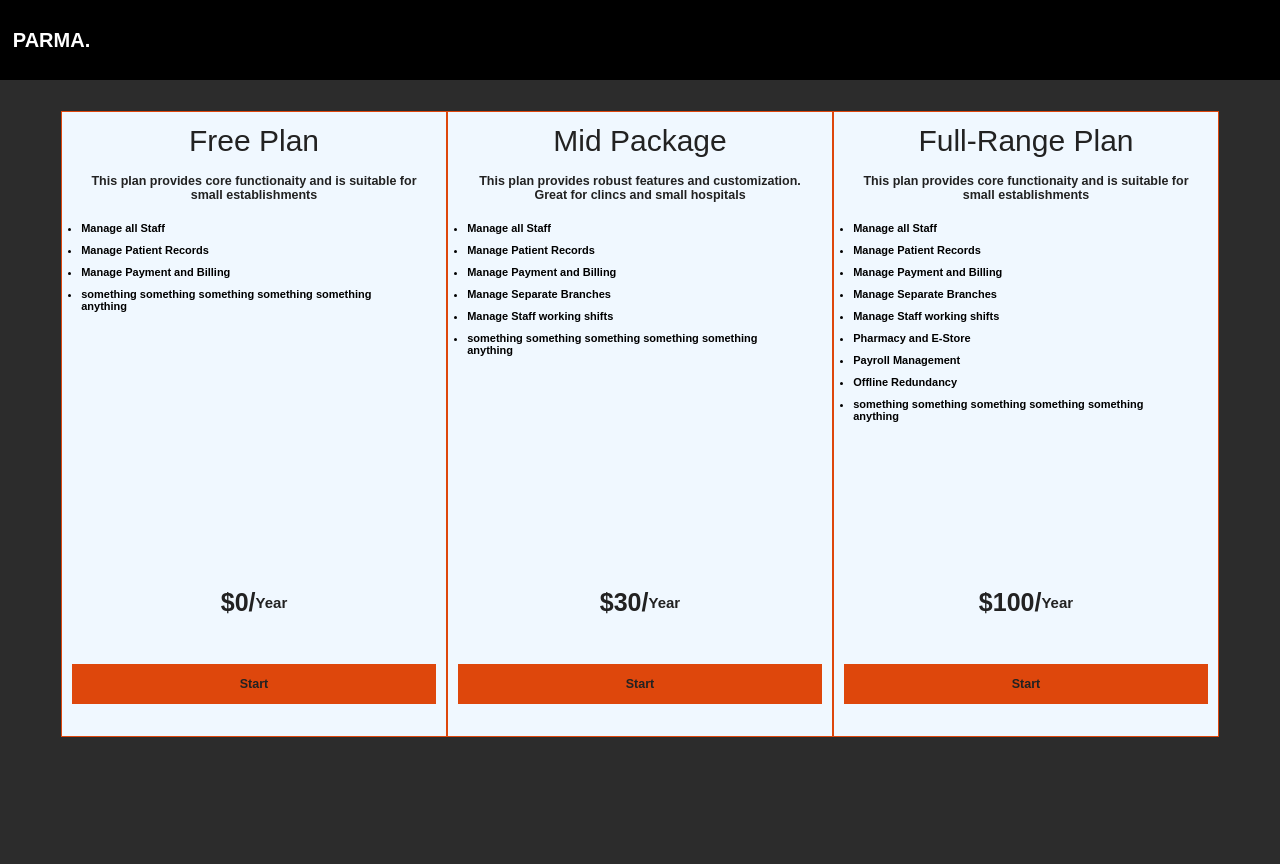
After one commit to James-koduah/parma, a Flask app: template templates/app_package/app_package.html in a window 1280 px wide. The commit adds this page. Run offline with Flask 3, Linux system fonts and the light colour scheme; the template is opened without the code that fills it, so the values that code supplies are empty; parts of the project's set-up code (start-up, migrations or seed data) failed here and were passed over.

Commit message:
Made the app_package plan page

```diff
--- a/flask_app.py
+++ b/flask_app.py
@@ -1,26 +1,109 @@
-#!/usr/bin/env python3
+#/usr/bin/env python3
 
-from flask import Flask, render_template, request, redirect
+def auth_user():
+    """ function to authenticate users to access parts of the app"""
+    auth_token = request.cookies.get('auth_parma')
+    user_cookie = request.cookies.get('user_parma')
+    if user_cookie: # Check if cookie exists
+        allow_user = control.auth_token(auth_token, user_cookie)
+        return allow_user
+    else: # if user_cookie dosen't exist
+        return False
+
+from flask import Flask, render_template, request, redirect, jsonify, make_response
 from flask_cors import CORS
 from mysql_engine.control_orm import control
 app = Flask(__name__)
 CORS(app)
-from sections.hospitals import hospitals
 from sections.hospital import hospital
-from sections.admin import admin
 
-app.register_blueprint(hospitals)
 app.register_blueprint(hospital)
-app.register_blueprint(admin)
+
+
 
 @app.route('/')
 def welcome():
     return render_template('welcome/welcome.html')
 
-@app.route('/login_signup')
+@app.route('/app_package', strict_slashes=False)
+def app_package():
+    allow = auth_user()
+    if allow == False:
+        print('kkks')
+        return redirect('/')
+    username = request.cookies.get('user_parma')
+    user = control.make_query('User', 'username', username)
+    return render_template('app_package/app_package.html', user=user)
+
+@app.route('/signup/', methods=['get', 'post'], strict_slashes=False)
+def signup():
+    firstname = request.form.get('first_name').capitalize()
+    lastname = request.form.get('last_name').capitalize()
+    name = f'{firstname} {lastname}'
+    username = request.form.get('username')
+    email = request.form.get('email')
+    password = request.form.get('password')
+
+    """Check if username already exists"""
+    check = control.make_query('User', 'username', username)
+    if check:
+        return render_template('error.html', message='Username Already in use')
+
+    """Check if email already exists"""
+    check = control.make_query('User', 'email', email)
+    if check:
+        return render_template('error.html', message='Email Already in use')
+
+    """Make a unique public id"""
+    while True:
+        public_id = control.create_token(20) # random token 20 characters long alphanumeric
+        check = control.make_query('User', 'public_id', public_id)
+        if check == None:
+            break
+    """Add user to database"""
+    user = control.evaluate('User')
+    login_token = control.create_token(20)
+    user.update(
+            name=name,
+            username=username,
+            email=email,
+            password=password,
+            public_id=public_id,
+            login_token=login_token,
+            )
+    control.add_item(user)
+    control.commit_session()
+    response = make_response(redirect('/app_package'))
+    response.set_cookie('auth_parma', f'{user.login_token}')
+    response.set_cookie('user_parma', f'{user.username}')
+    return response
+
+@app.route('/login', methods=['get', 'post'], strict_slashes=False)
 def login():
-    return render_template('login_signup.html')
+    if request.method == 'POST':
+        """Get Credentials"""
+        username = request.form.get('username')
+        email = request.form.get('email')
+        password = request.form.get('password')
 
+        """If the user is logging in with username"""
+        if username != '':
+            user = control.make_query('User', 'username', username)
+            if user == None or user.password != password:
+                return render_template('error.html', message='Wrong Username')
+
+        """if the user is logging in with email"""
+        if email != '':
+            user = control.make_query('User', 'email', email)
+            if user == None or user.password != password:
+                return render_template('error.html', message='Wrong email')
+
+        response = make_response(redirect(f'/app_package'))#change redirect to approiate route
+        response.set_cookie('auth_parma', f'{user.login_token}')
+        response.set_cookie('user_parma', f'{user.username}')
+        return response
+    return render_template('login/login.html')
 
 if __name__ == '__main__':
+    control.start_session()
     app.run(host='0.0.0.0', port=5000)
--- /dev/null
+++ b/static/app_package/main.css
@@ -0,0 +1,71 @@
+main{
+	width: 100vw;
+	height: 90vh;
+	display: flex;
+	align-items: center;
+	justify-content: center;
+}
+.package{
+	width: 30%;
+	height: 85%;
+	padding-top: 1%;
+	background: aliceblue;
+	color: #222;
+	border:1px #de470c solid;
+	display: flex;
+	flex-direction: column;
+	align-items: center;
+}
+.package h2{
+	width: 100%;
+	text-align: center;
+	font-size: 6em;
+	font-weight: 500;
+	margin-bottom: 2vh;
+}
+
+.benefits{
+	width: 90%;
+	height: 60%;
+}
+.benefits p{
+	font-size: 2.5em;
+	font-weight: 600;
+	text-align: center;
+}
+.benefits ul{
+	margin-top: 20px;
+	width: 90%;
+}
+.benefits li{
+	font-size: 2.2em;
+	font-weight: 600;
+	color: #000;
+	margin-bottom: 10px;
+}
+.price{
+	width: 90%;
+	height: 20%;
+	display: flex;
+	justify-content: center;
+	align-items: center;
+	font-size: 5em;
+	font-weight: 600;
+}
+.price span{
+	font-size: 0.6em;
+}
+.start{
+	width: 95%;
+	height: 40px;
+	background: #de470c;
+	display: flex;
+	justify-content: center;
+	align-items: center;
+	font-size: 2.5em;
+	font-weight: 600;
+	cursor: pointer;
+}
+.start:hover{
+	background: #ee470c;
+}
--- a/static/main.css
+++ b/static/main.css
@@ -32,6 +32,10 @@ nav{
         font-size: 4em;
 	color: #fff;
 }
+#nav_profile{
+	font-size: 2.5em;
+	color: #fff;
+}
 main{
 	margin-top: 8vh;
 }
--- /dev/null
+++ b/templates/app_package/app_package.html
@@ -0,0 +1,69 @@
+<!DOCTYPE html>
+<html lang="en">
+    <head>
+	    <meta name="viewport" content="width=device-width, initial-scale=1.0">
+	    <link rel="stylesheet" href={{ url_for('static', filename='main.css') }}>
+	    <link rel="stylesheet" href={{ url_for('static', filename='app_package/main.css') }}>
+	    <script type="module" src="https://unpkg.com/ionicons@7.1.0/dist/ionicons/ionicons.esm.js"></script>
+            <script nomodule="" src="https://unpkg.com/ionicons@7.1.0/dist/ionicons/ionicons.js"></script>
+    </head>
+    <body>
+	    <nav>
+		    <h1 id='logo'>PARMA.</h1>
+		    <h2 id='nav_profile'>{{user.name}}</h2>
+	    </nav>
+	    <main>
+		    <div class='package'>
+			    <h2>Free Plan</h2>
+			    <div class='benefits'>
+				    <p>This plan provides core functionaity and is suitable for small establishments</p>
+				    <ul>
+					    <li>Manage all Staff</li>
+					    <li>Manage Patient Records</li>
+					    <li>Manage Payment and Billing</li>
+					    <li>something something something something something anything</li>
+				    </ul>
+			    </div>
+			    <div class='price'>$0/<span>Year</span></div>
+			    <a href='/hospital/register' class='start'>Start</a>
+		    </div>
+		    <div class='package'>
+			    <h2>Mid Package</h2>
+			    <div class='benefits'>
+				    <p>This plan provides robust features and customization. Great for clincs and small hospitals</p>
+				    <ul>
+					    <li>Manage all Staff</li>
+					    <li>Manage Patient Records</li>
+					    <li>Manage Payment and Billing</li>
+					    <li>Manage Separate Branches</li>
+					    <li>Manage Staff working shifts</li>
+					    <li>something something something something something anything</li>
+				    </ul>
+			    </div>
+			    <div class='price'>$30/<span>Year</span></div>
+			    <a href='/hospital/register' class='start'>Start</a>
+		    </div>
+		    <div class='package'>
+			    <h2>Full-Range Plan</h2>
+			    <div class='benefits'>
+				    <p>This plan provides core functionaity and is suitable for small establishments</p>
+				    <ul>
+					    <li>Manage all Staff</li>
+					    <li>Manage Patient Records</li>
+					    <li>Manage Payment and Billing</li>
+					    <li>Manage Separate Branches</li>
+					    <li>Manage Staff working shifts</li>
+					    <li>Pharmacy and E-Store</li>
+					    <li>Payroll Management</li>
+					    <li>Offline Redundancy</li>
+					    <li>something something something something something anything</li>
+				    </ul>
+			    </div>
+			    <div class='price'>$100/<span>Year</span></div>
+			    <a href='/hospital/register' class='start'>Start</a>
+		    </div>
+	    </main>
+	    <section>
+	    </section>
+    </body>
+</html>
```
Also changed, not shown: mysql_engine/control_orm.py (+14 -1 lines), mysql_engine/user.py (added, +36 -0 lines), sections/hospital/dashboard.py (+15 -3 lines), static/login/login.css (added, +91 -0 lines), static/welcome/welcome.css (+25 -0 lines), templates/error.html (added, +37 -0 lines), templates/login/login.html (added, +34 -0 lines), templates/welcome/welcome.html (+5 -2 lines), 3 other files.
